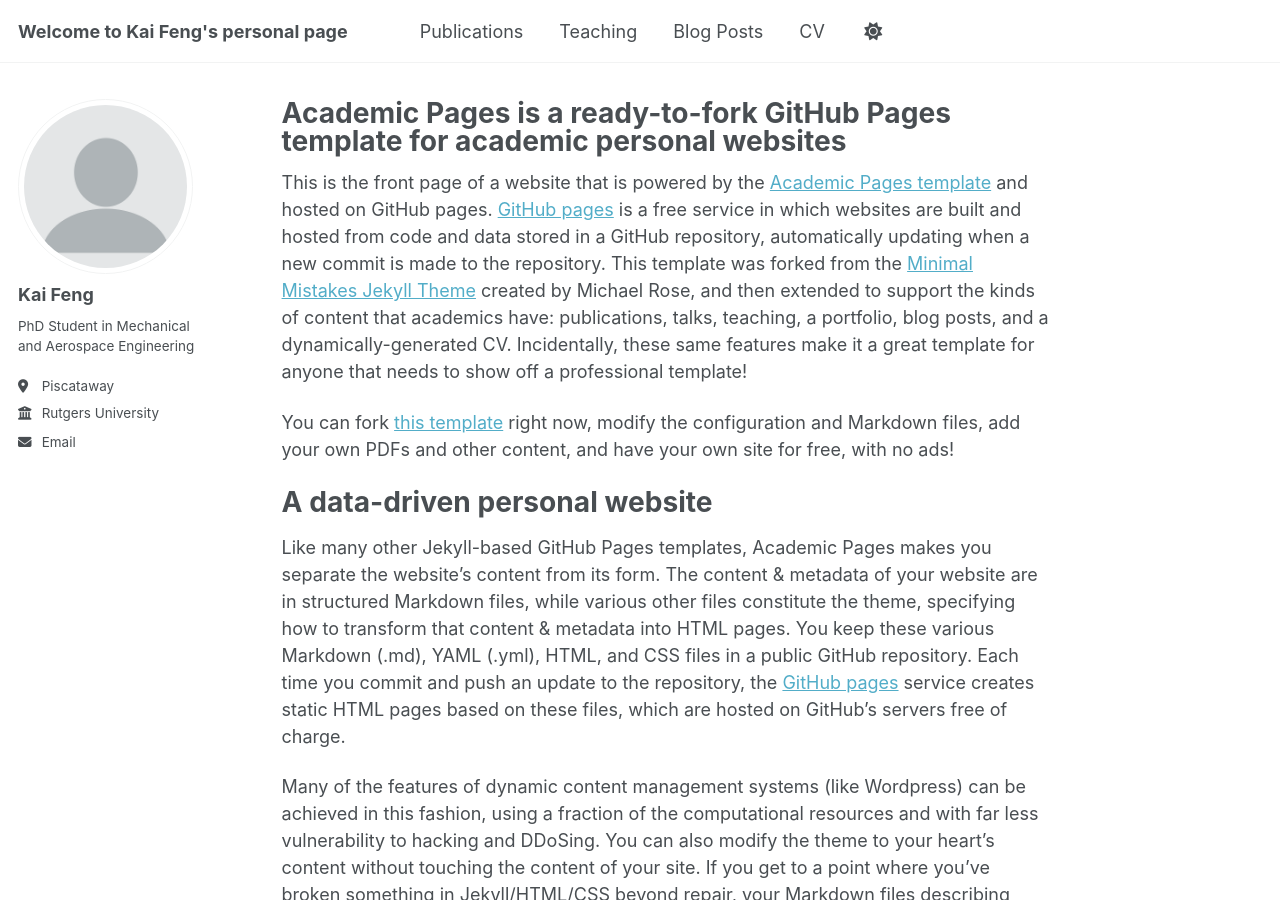
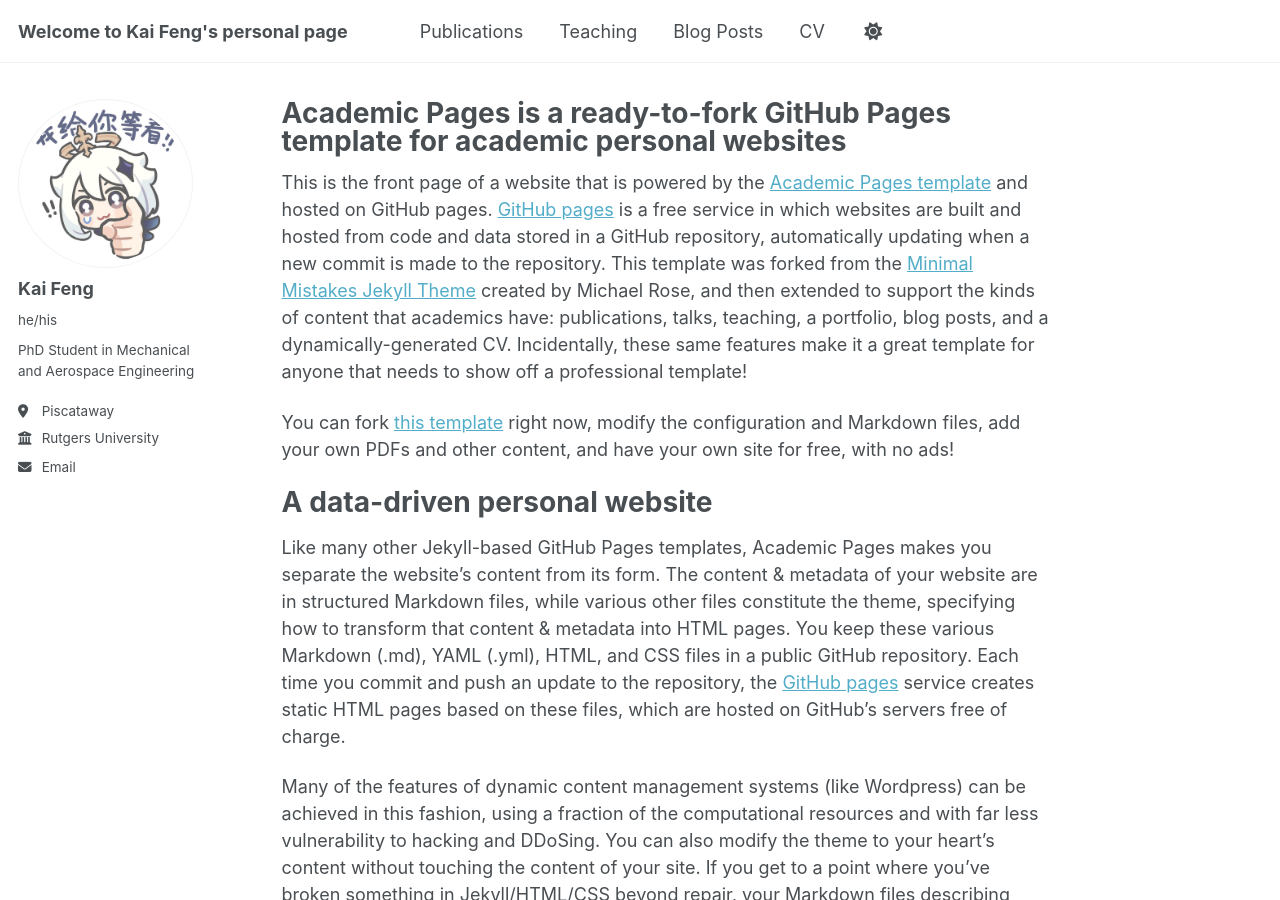
Before and after one commit to kf600/kf600.github.io, a Jekyll site: the page built from _pages/about.md, in a window 1280 px wide and 900 px high. Built offline with Jekyll 4.4.1, drawn with Linux system fonts in a browser that asks for light colours; a script that is not in the unit is left out.

Commit message:
Update _config.yml

```diff
--- a/_config.yml
+++ b/_config.yml
@@ -23,9 +23,9 @@ repository               : "academicpages/academicpages.github.io"
 #               Additional customization can be done by editing /_includes/author-profile.html
 author:
   # Biographic information
-  avatar           : "profile.png"
+  avatar           : "img.jpg"
   name             : "Kai Feng"
-  pronouns         : # example: "he/his"
+  pronouns         : "he/his"
   bio              : "PhD Student in Mechanical and Aerospace Engineering"
   location         : "Piscataway"
   employer         : "Rutgers University"
```
